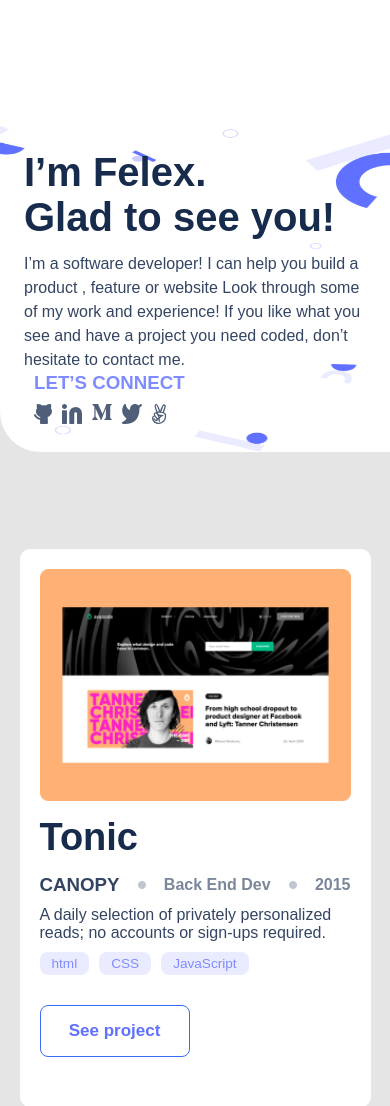
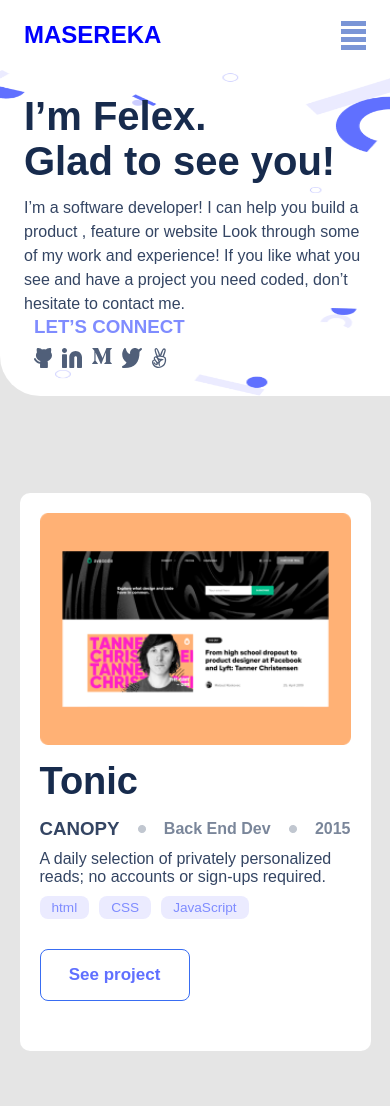
Before and after one commit to maserekafelex/Portfolio-project, a website: page Index.html in a window 390 px wide. Shown: the top 1106 px of the page. Drawn offline with Linux system fonts and the light colour scheme.

Commit message:
Modify style.css

```diff
--- a/Index.html
+++ b/Index.html
@@ -8,24 +8,20 @@
     <title>Portfolio-project</title>
 </head>
 <body>
-    <header>
-        <div id="brand"><a href="#">MASEREKA</a></div>
-        <nav>
-        <ul class="half">
-            <li><a href="/cards">portfolio</a></li>
-            <li><a href="/About">About</a></li>
-            <li><a href="/contact">Contact</a></li>
+    <header class="navbar">
+        <a href="#" class="nav-branding">MASEREKA</a>
+
+        <ul class="nav-menu">
+            <li class="nav-item">
+                <a href="/headlines" class="nav-link">Portfolio </a>
+                <a href="/About" class="nav-link">About</a>
+                <a href="/Contact" class="nav-link">Contact</a>
+            </li>
         </ul>
-        </nav>
-        <div id="hambuger-icon" onclick="toggleMobilemenu(this)">
-            <div class="bar1"></div>
-            <div class="bar2"></div>
-            <div class="bar3"></div>
-            <ul class="mobile-menu">
-            <li><a href="/portfolio">portfolio</a></li>
-            <li><a href="/About">About</a></li>
-            <li><a href="/contact">Contact</a></li>
-            </ul>
+        <div class="hamburger">
+            <span class="bar"></span>
+            <span class="bar"></span>
+            <span class="bar"></span>
         </div>
     </header>
     <main>
@@ -241,6 +237,6 @@
 
                      </section>
             </section>
-            <script src="menu.js"></script>
+            <script src="index.js"></script>
 </body>
 </html>
--- a/style.css
+++ b/style.css
@@ -46,10 +46,11 @@ a {
 
 .nav-link {
   transition: 0.7s ease;
+  color: #054bfbad;
 }
 
 .nav-link:hover {
-  color: dodgerblue;
+  color: blue;
 }
 
 .hamburger {
@@ -92,14 +93,20 @@ a {
     flex-direction: column;
     background-color: hwb(234 25% 16% / 0.902);
     width: 100%;
-    transition: 0.3s;
-    margin-left: 3px;
     height: 100%;
     color: #054bfb;
   }
 
-  .nav-item {
-    margin: 16px 0;
+  .nav-link {
+    color: #fff;
+  }
+
+  .nav-item a {
+    display: flex;
+    margin-top: 80px;
+    margin-left: -300px;
+    font-weight: 300;
+    font-size: 150%;
   }
 
   .nav-menu.active {
```
